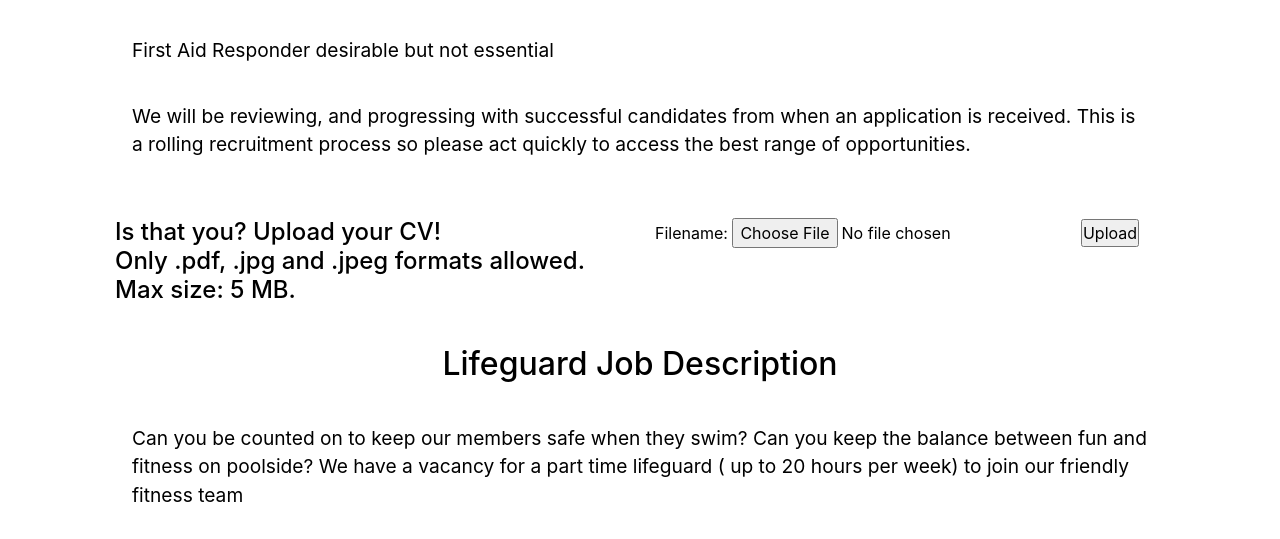
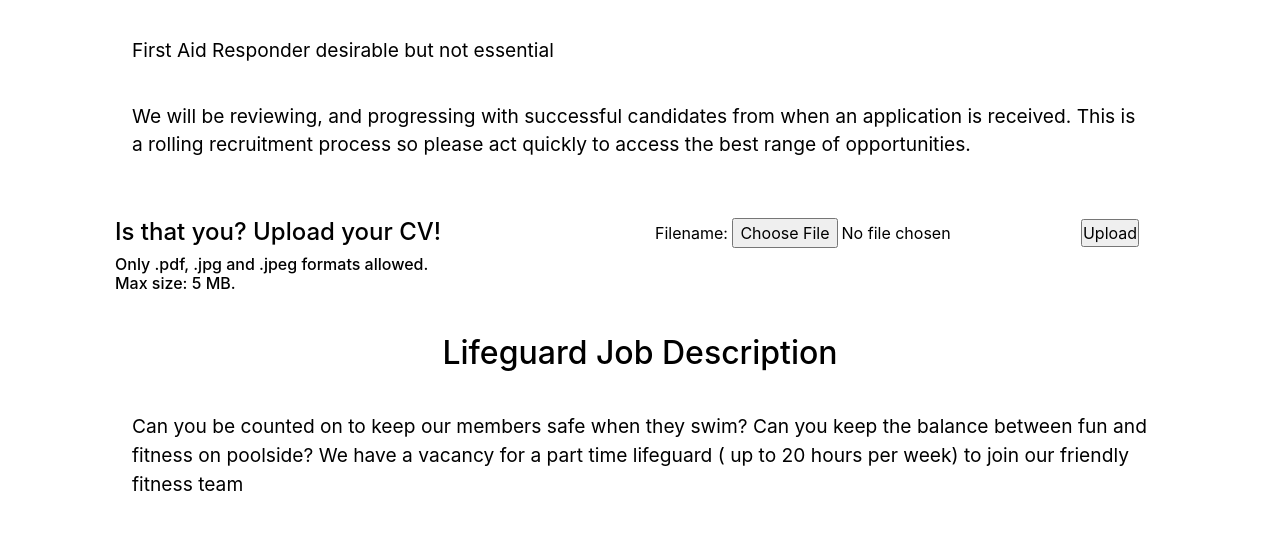
Before and after one commit to roniqroniq/gym_sweatbox, a PHP site: page /career.php in a window 1280 px wide. Shown: the part 2252-2791 px from the top of the page. Run offline with PHP 8.4, Linux system fonts and the light colour scheme; some libraries are stand-ins or nearby versions.

Commit message:
Update career.php

```diff
--- a/career.php
+++ b/career.php
@@ -140,8 +140,9 @@ require "header.php";
   <div class="row">
       <div class="col-md-6 col-md-offset-3">
       <form action="upload-manager.php" method="post" enctype="multipart/form-data">
-          <h4>Is that you? Upload your CV! <br> Only .pdf, .jpg and .jpeg formats allowed.
-            <br> Max size: 5 MB. </h4>
+          <h4>Is that you? Upload your CV! </h4>
+          <h6> Only .pdf, .jpg and .jpeg formats allowed. <br>
+          Max size: 5 MB. </h6>
       </div>
       <div class="col-md-6 col-md-offset-3">
           <label for="fileSelect">Filename:</label>
@@ -224,8 +225,9 @@ require "header.php";
     <div class="row">
         <div class="col-md-6 col-md-offset-3">
         <form action="upload-manager.php" method="post" enctype="multipart/form-data">
-            <h4>Is that you? Upload your CV! <br> Only .pdf, .jpg and .jpeg formats allowed.
-              <br> Max size: 5 MB. </h4>
+            <h4>Is that you? Upload your CV! </h4>
+            <h6> Only .pdf, .jpg and .jpeg formats allowed. <br>
+            Max size: 5 MB. </h6>
         </div>
         <div class="col-md-6 col-md-offset-3">
             <label for="fileSelect">Filename:</label>
```
